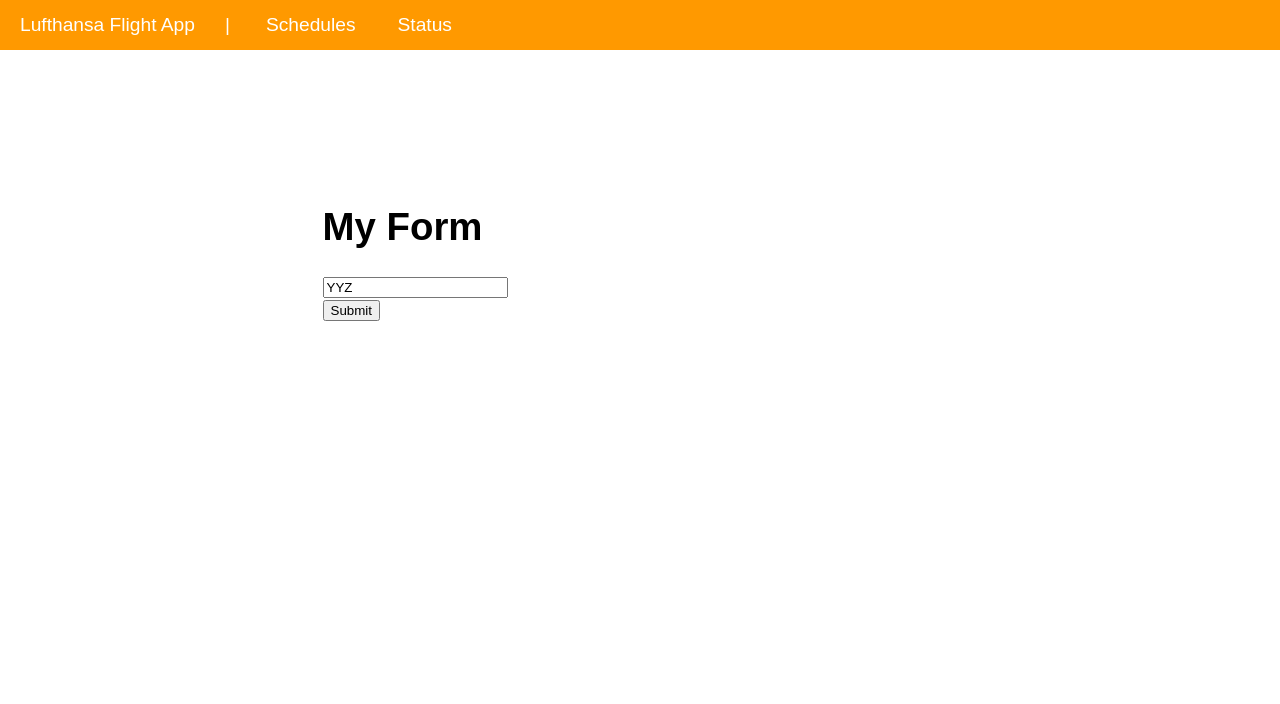
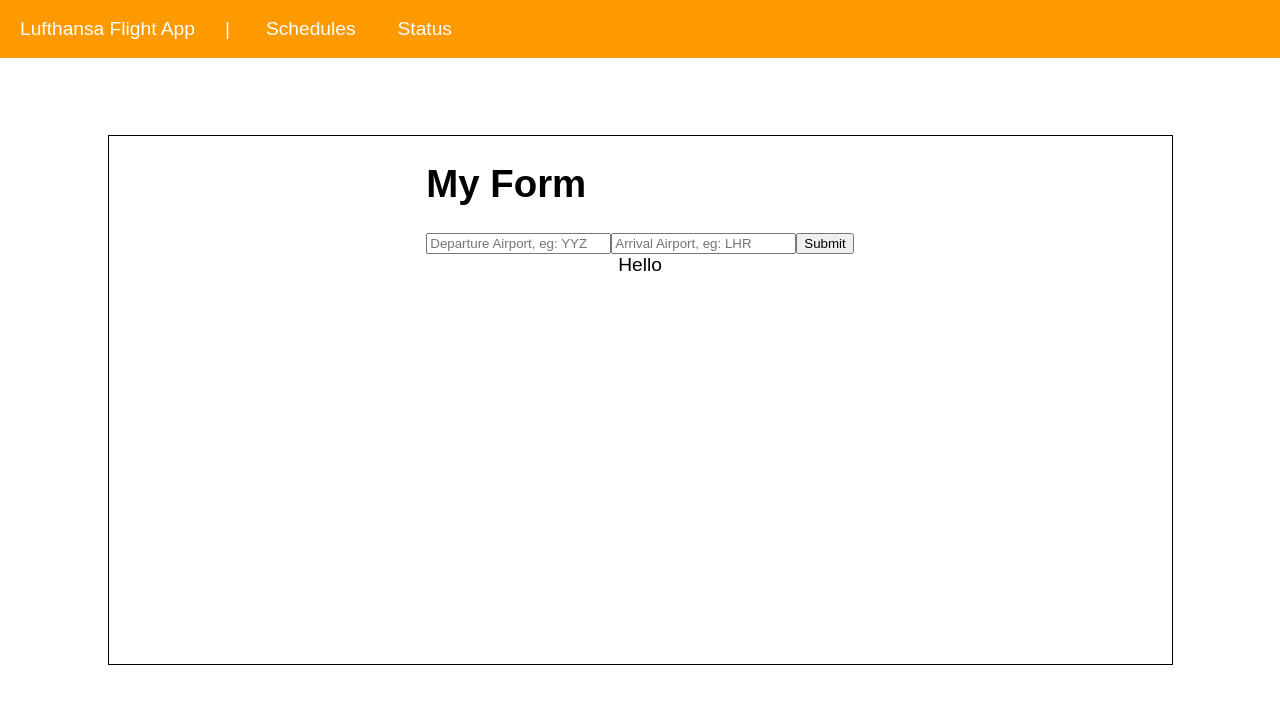
Before and after one commit to chaitanyambilgikar/flight-schedules-react, a React (Create React App) app: page /schedules in a window 1280 px wide. Shown: the top 704 px of the page. Built offline with nearby package versions, Linux system fonts and the light colour scheme.

Commit message:
Added Schedules display using react-router

```diff
--- a/package.json
+++ b/package.json
@@ -12,12 +12,14 @@
     "@types/node": "^12.0.0",
     "@types/react": "^16.9.0",
     "@types/react-dom": "^16.9.0",
+    "@types/react-router-dom": "^5.1.3",
     "@types/styled-components": "^5.0.1",
     "enzyme": "^3.11.0",
     "enzyme-adapter-react-16": "^1.15.2",
     "formik": "^2.1.4",
     "react": "^16.13.0",
     "react-dom": "^16.13.0",
+    "react-router-dom": "^5.1.2",
     "react-scripts": "3.4.0",
     "react-test-renderer": "^16.13.0",
     "styled-components": "^5.0.1",
--- a/src/App.tsx
+++ b/src/App.tsx
@@ -1,20 +1,27 @@
 import React from 'react';
+import { BrowserRouter as Router, Switch, Route } from 'react-router-dom';
 import './App.css';
-import Grid from './components/grid';
-import Header from './components/header';
-import HeaderNavigation from './components/headerNavigation';
-import { headerItems } from './constants/headerItemContants';
-import { MyForm } from './containers/Form/Form';
+import Grid from 'components/grid';
+import Header from 'components/header';
+import HeaderNavigation from 'components/headerNavigation';
+import { headerItems } from 'constants/headerItemContants';
+import SchedulesDisplay from 'components/schedulesDisplay';
 function App() {
   return (
+    <Router>
       <div className='App'>
         <Grid className='grid'>
           <Header className='header'>
             <HeaderNavigation headerItems={headerItems} />
           </Header>
-        <MyForm />
+          <Switch>
+            <Route path='/schedules'>
+              <SchedulesDisplay className='schedules-display' />
+            </Route>
+          </Switch>
         </Grid>
       </div>
+    </Router>
   );
 }
 
--- a/src/components/headerNavigation/HeaderNavigation.tsx
+++ b/src/components/headerNavigation/HeaderNavigation.tsx
@@ -1,48 +1,29 @@
 import React from 'react';
 import styled from 'styled-components';
-import Label from '../label';
+import { Link } from 'react-router-dom';
+import Label from 'components/label';
 import {
   IHeaderItemType,
   IHeaderNavigationType,
 } from './header-navigation-types';
 
+const StyledLink = styled(Link)`
+  text-decoration: none;
+`;
+
 const renderHeaderItem: (
   headerItem: IHeaderItemType,
 ) => React.ReactNode = headerItem => {
-  const {
-    label: {
-      label,
-      labelcolor,
-      textcolor,
-      labelwidth,
-      labelheight,
-      labelstartcolumn,
-      labelstartrow,
-      labelborder,
-      labelcursor,
-      labelfont,
-      labelhover,
-      labelrelativeheight,
-    },
-    onHeaderClick,
-  } = headerItem;
-  return (
-    <Label
-      key={label}
-      label={label}
-      labelcolor={labelcolor}
-      textcolor={textcolor}
-      labelwidth={labelwidth}
-      labelheight={labelheight}
-      labelstartcolumn={labelstartcolumn}
-      labelstartrow={labelstartrow}
-      onLabelClick={onHeaderClick}
-      labelborder={labelborder}
-      labelcursor={labelcursor}
-      labelfont={labelfont}
-      labelhover={labelhover}
-      labelrelativeheight={labelrelativeheight}
-    />
+  const { label, onHeaderClick, link } = headerItem;
+  const HeaderItem = (
+    <Label key={label.label} onLabelClick={onHeaderClick} {...label} />
+  );
+  return onHeaderClick ? (
+    <StyledLink to={`${link}`} key={label.label}>
+      {HeaderItem}
+    </StyledLink>
+  ) : (
+    HeaderItem
   );
 };
 
--- a/src/components/headerNavigation/header-navigation-types.ts
+++ b/src/components/headerNavigation/header-navigation-types.ts
@@ -2,6 +2,7 @@ import ILabelType from '../label/label-type';
 export type IHeaderItemType = {
   label: ILabelType;
   onHeaderClick?: any;
+  link?: string;
 };
 export type IHeaderNavigationType = {
   className?: string;
--- /dev/null
+++ b/src/components/schedulesDisplay/SchedulesDisplay.tsx
@@ -0,0 +1,26 @@
+import React from 'react';
+import styled from 'styled-components';
+import { SchedulesDisplayType } from './schedules-display-types';
+import { ScheduleSearchForm } from 'containers/schedules';
+
+const UnstyledSchedulesDisplay: React.FunctionComponent<SchedulesDisplayType> = ({
+  className,
+  ...props
+}) => {
+  return (
+    <div className={className}>
+      <ScheduleSearchForm />
+      <div>Hello</div>
+    </div>
+  );
+};
+
+export const SchedulesDisplay = styled(UnstyledSchedulesDisplay)`
+  grid-column: 2 / span 10;
+  grid-row: 3 / span 8;
+  border: solid 1px black;
+  display: flex;
+  flex-flow: column nowrap;
+  justify-content: flex-start;
+  align-items: center;
+`;
--- /dev/null
+++ b/src/components/schedulesDisplay/index.ts
@@ -0,0 +1,3 @@
+import { SchedulesDisplay } from './SchedulesDisplay';
+
+export default SchedulesDisplay;
--- /dev/null
+++ b/src/components/schedulesDisplay/schedules-display-types.ts
@@ -0,0 +1,3 @@
+export type SchedulesDisplayType = {
+  className?: string;
+};
--- a/src/constants/headerItemContants.ts
+++ b/src/constants/headerItemContants.ts
@@ -39,6 +39,7 @@ export const headerItems: Array<IHeaderItemType> = [
     onHeaderClick: () => {
       console.log('Clicked');
     },
+    link: '/schedules',
   },
   {
     label: {
@@ -54,5 +55,6 @@ export const headerItems: Array<IHeaderItemType> = [
     onHeaderClick: () => {
       console.log('Clicked status');
     },
+    link: '/status',
   },
 ];
--- a/src/containers/Form/Form.tsx
+++ b/src/containers/schedules/ScheduleSearch.tsx
@@ -1,19 +1,23 @@
 import React from 'react';
 import styled from 'styled-components';
 import { Form, FormikProps, Formik } from 'formik';
-import SearchBar from '../SearchBar';
+import SearchBar from 'containers/SearchBar';
 
 type FormType = {
   className?: string;
 };
 interface IFormValues {
   departureAirport: string;
+  arrivalAirport: string;
 }
-const UnstyledForm: React.FunctionComponent<FormType> = ({
+const UnstyledScheduleSearchForm: React.FunctionComponent<FormType> = ({
   className,
   ...props
 }) => {
-  const initialValues: IFormValues = { departureAirport: 'YYZ' };
+  const initialValues: IFormValues = {
+    departureAirport: '',
+    arrivalAirport: '',
+  };
   return (
     <div className={className}>
       <h1>My Form</h1>
@@ -31,6 +35,12 @@ const UnstyledForm: React.FunctionComponent<FormType> = ({
               placeholder='Departure Airport, eg: YYZ'
               maxLength={3}
             />
+            <SearchBar
+              name='arrivalAirport'
+              type='search'
+              placeholder='Arrival Airport, eg: LHR'
+              maxLength={3}
+            />
             <button type='submit'>Submit</button>
           </Form>
         )}
@@ -39,7 +49,7 @@ const UnstyledForm: React.FunctionComponent<FormType> = ({
   );
 };
 
-export const MyForm = styled(UnstyledForm)`
+export const ScheduleSearchForm = styled(UnstyledScheduleSearchForm)`
   grid-column: 4 / span 2;
   grid-row: 4;
 `;
--- /dev/null
+++ b/src/containers/schedules/index.ts
@@ -0,0 +1,3 @@
+import { ScheduleSearchForm } from './ScheduleSearch';
+
+export { ScheduleSearchForm };
```
Also changed, not shown: tsconfig.json (+4 -9 lines), 1 other file (tests, documents, lock files or other folders). Lines whose indentation alone changed are shown as unchanged.
